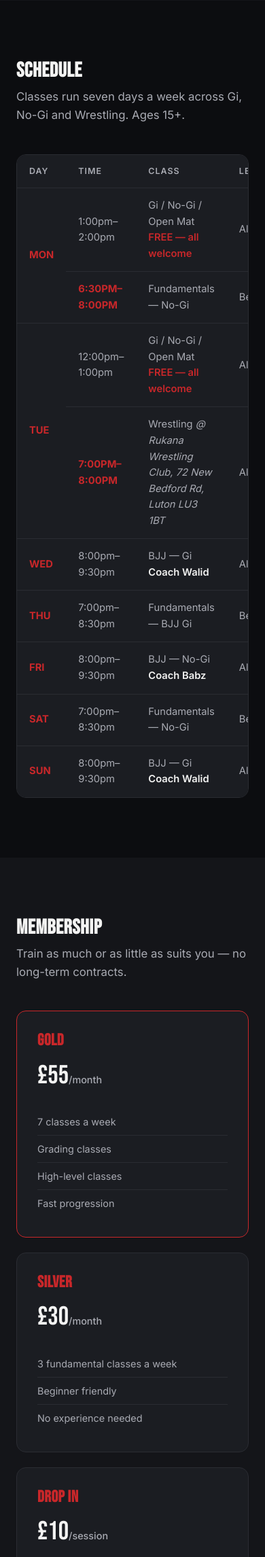
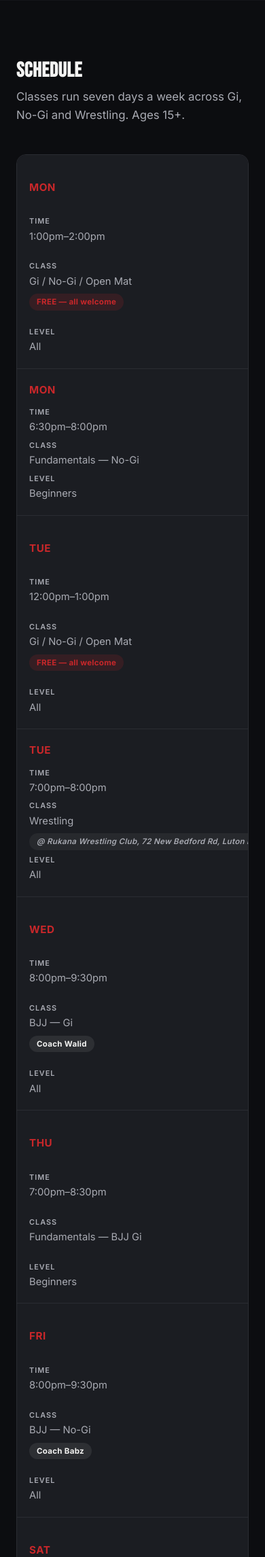
Before and after one commit to Ehsan516/s21, a Flask app: page / in a window 390 px wide. Shown: the part 2876-5167 px from the top of the page at 68% size. Run offline with Flask 3, Linux system fonts and the light colour scheme.

Commit message:
timetable restyle

```diff
--- a/app.py
+++ b/app.py
@@ -11,9 +11,9 @@ BASE_DIR = Path(__file__).resolve().parent
 SCHEDULE_FILE = BASE_DIR / "data" / "schedule.json"
 
 BADGE_CLASSES = {
-    "free": "tag-free",
-    "coach": "coach-tag",
-    "offsite": "off-site",
+    "free": "badge badge-free",
+    "coach": "badge badge-coach",
+    "offsite": "badge badge-offsite",
 }
 
 app = Flask(__name__)
@@ -33,24 +33,18 @@ def save_schedule(rows):
         f.write("\n")
 
 
-def with_rowspans(rows):
-    """Annotate each row with day_rowspan so consecutive same-day rows
-    can share a single <td rowspan> cell in the template."""
-    grouped = []
-    i, n = 0, len(rows)
-    while i < n:
-        day = rows[i]["day"]
-        j = i
-        while j < n and rows[j]["day"] == day:
-            j += 1
-        span = j - i
-        for k in range(i, j):
-            row = dict(rows[k])
-            row["day_rowspan"] = span if k == i else 0
-            row["badge_class"] = BADGE_CLASSES.get((row.get("badge") or {}).get("type"))
-            grouped.append(row)
-        i = j
-    return grouped
+def annotate_schedule(rows):
+    """Add badge_class (for the pill styling) and day_start (true on the
+    first row of each day, for the visual grouping gap) to each row."""
+    annotated = []
+    prev_day = None
+    for r in rows:
+        row = dict(r)
+        row["badge_class"] = BADGE_CLASSES.get((row.get("badge") or {}).get("type"))
+        row["day_start"] = row["day"] != prev_day
+        prev_day = row["day"]
+        annotated.append(row)
+    return annotated
 
 
 def login_required(view):
@@ -65,7 +59,7 @@ def login_required(view):
 
 @app.route("/")
 def index():
-    return render_template("index.html", schedule=with_rowspans(load_schedule()))
+    return render_template("index.html", schedule=annotate_schedule(load_schedule()))
 
 
 @app.route("/admin/login", methods=["GET", "POST"])
--- a/static/style.css
+++ b/static/style.css
@@ -196,19 +196,40 @@ a{color:inherit;text-decoration:none;}
   background:var(--card);border:1px solid var(--border);
   border-radius:var(--radius);overflow-x:auto;
 }
-.schedule-table{width:100%;border-collapse:collapse;font-size:0.92rem;white-space:nowrap;}
+.schedule-table{width:100%;border-collapse:collapse;font-size:0.92rem;}
 .schedule-table th,.schedule-table td{
   padding:14px 18px;text-align:left;border-bottom:1px solid var(--border);
 }
 .schedule-table th{
   color:var(--text-dim);font-size:0.78rem;text-transform:uppercase;letter-spacing:1px;font-weight:600;
 }
-.schedule-table td:first-child{color:var(--red);font-weight:700;text-transform:uppercase;}
 .schedule-table tr:last-child td{border-bottom:none;}
-.schedule-table td{color:var(--text-dim);white-space:normal;}
-.schedule-table .tag-free{color:var(--red);font-weight:600;}
-.schedule-table .coach-tag{color:var(--text);font-weight:600;}
-.schedule-table .off-site{color:var(--text-dim);font-style:italic;}
+.schedule-table td{color:var(--text-dim);}
+.schedule-table td.day-cell{color:var(--red);font-weight:700;text-transform:uppercase;letter-spacing:0.5px;white-space:nowrap;}
+.schedule-table tr.day-start td{padding-top:20px;}
+
+.badge{
+  display:inline-block;padding:3px 11px;border-radius:999px;
+  font-size:0.72rem;font-weight:700;letter-spacing:0.3px;margin-left:8px;white-space:nowrap;
+}
+.badge-free{background:rgba(200,39,42,0.15);color:var(--red);}
+.badge-coach{background:rgba(255,255,255,0.08);color:var(--text);}
+.badge-offsite{background:rgba(255,255,255,0.05);color:var(--text-dim);font-style:italic;font-weight:600;}
+
+@media (max-width:700px){
+  .schedule-table thead{display:none;}
+  .schedule-table,.schedule-table tbody,.schedule-table tr,.schedule-table td{display:block;width:100%;}
+  .schedule-table tr{padding:16px 18px;border-bottom:1px solid var(--border);}
+  .schedule-table tr.day-start{padding-top:16px;}
+  .schedule-table td{padding:3px 0;border-bottom:none;}
+  .schedule-table td.day-cell{font-size:0.95rem;margin-bottom:6px;}
+  .schedule-table td[data-label]::before{
+    content:attr(data-label);display:block;
+    font-size:0.68rem;text-transform:uppercase;letter-spacing:1px;
+    color:var(--text-dim);font-weight:600;margin-bottom:2px;
+  }
+  .badge{display:block;width:fit-content;margin:6px 0 0;}
+}
 
 /* Pricing / Membership */
 .pricing-grid{display:grid;grid-template-columns:repeat(3,1fr);gap:22px;}
--- a/templates/index.html
+++ b/templates/index.html
@@ -114,11 +114,11 @@
           </thead>
           <tbody>
             {% for row in schedule %}
-            <tr>
-              {% if row.day_rowspan %}<td rowspan="{{ row.day_rowspan }}">{{ row.day }}</td>{% endif %}
-              <td>{{ row.time }}</td>
-              <td>{{ row.class }}{% if row.badge %} <span class="{{ row.badge_class }}">{{ row.badge.text }}</span>{% endif %}</td>
-              <td>{{ row.level }}</td>
+            <tr class="{{ 'day-start' if row.day_start }}">
+              <td class="day-cell">{{ row.day }}</td>
+              <td data-label="Time">{{ row.time }}</td>
+              <td data-label="Class">{{ row.class }}{% if row.badge %} <span class="{{ row.badge_class }}">{{ row.badge.text }}</span>{% endif %}</td>
+              <td data-label="Level">{{ row.level }}</td>
             </tr>
             {% endfor %}
           </tbody>
```
